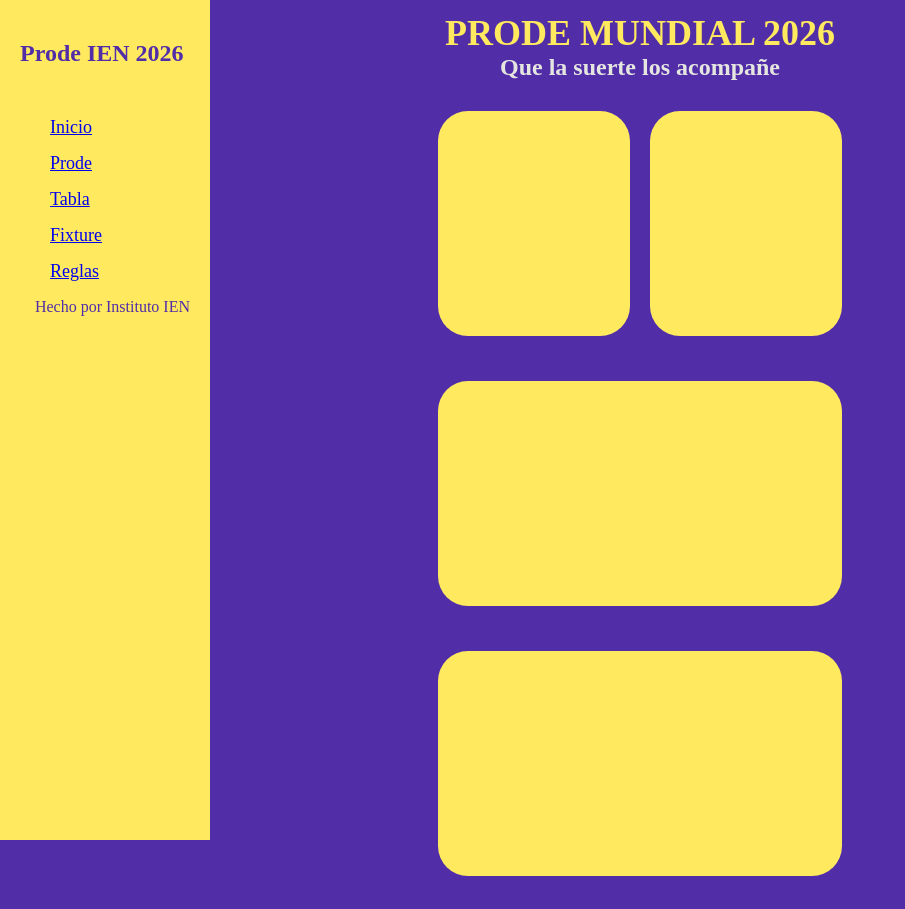
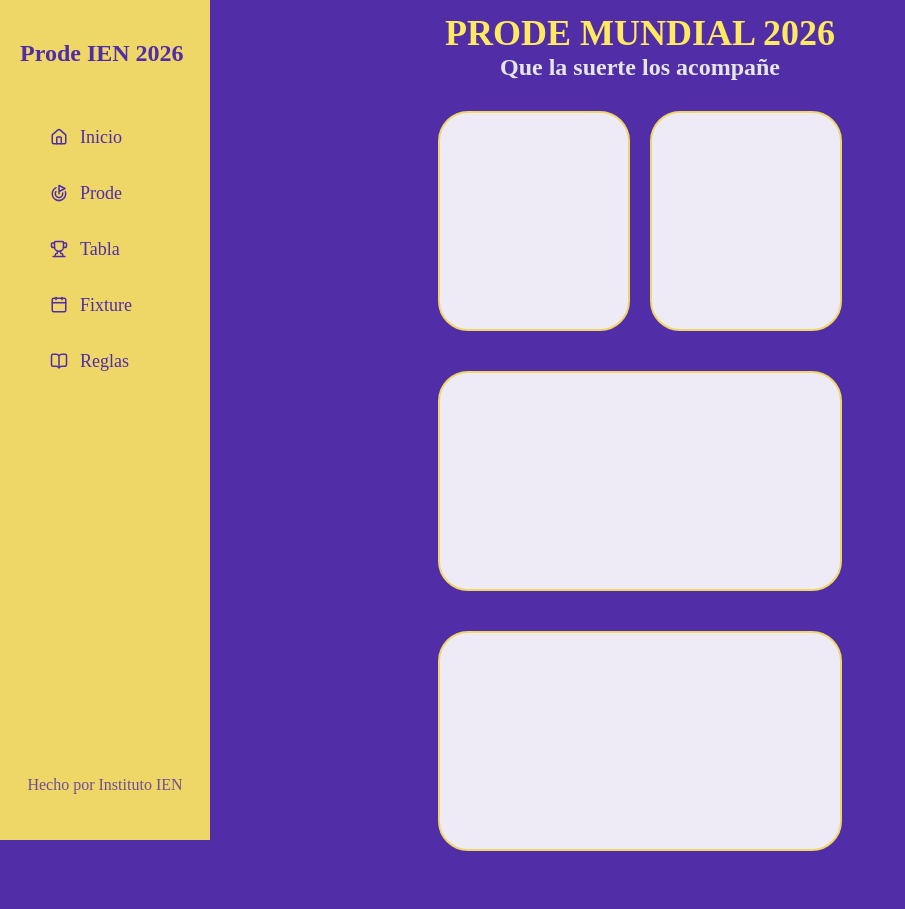
Before and after one commit to soledadfbarrios/prode, a plain HTML site: page src/html-ien/index.html in a window 1280 px wide. Shown: the whole page, without its empty margins (0-905 px from the left). After the commit the page ends 879 px from the top, so only its background shows below. Drawn offline with nearby package versions, Linux system fonts and the light colour scheme.

Commit message:
Cambio14/06

```diff
--- a/src/css/prueba.css
+++ b/src/css/prueba.css
@@ -9,11 +9,26 @@ body {
 	width: 170px;
 	height: 100vh;
 	background: #ffea5f;
+	opacity: 0.9;
 	color: #512da8;
 	padding: 20px;
 
 	display: flex;
 	flex-direction: column;
+}
+
+.sidebar a {
+	display: flex;
+	align-items: center;
+	gap: 12px;
+	text-decoration: none;
+	color: #512da8;
+	padding: 10px 0;
+}
+
+.sidebar a svg {
+	width: 18px;
+	height: 18px;
 }
 
 .sidebar nav {
@@ -26,8 +41,11 @@ body {
 	text-align: left;
 }
 .hecho {
-	display: flex;
-	justify-content: flex-end;
+	margin-top: auto;
+	text-align: center;
+	font-size: 16px;
+	opacity: 0.8;
+	padding-bottom: 10px;
 }
 .titulo {
 	font-size: 36px;
@@ -51,13 +69,15 @@ body {
 	display: flex;
 	justify-content: center;
 	width: 32%;
-	height: 250px;
+	height: 240px;
 	gap: 20px;
 	margin-top: 20px;
 }
 .contenido {
 	width: 100%;
 	height: 90%;
-	background-color: #ffea5f;
+	background-color: #ffffff;
+	border: 2px solid #ffea5f;
+	opacity: 0.9;
 	border-radius: 30px;
 }
--- a/src/html-ien/index.html
+++ b/src/html-ien/index.html
@@ -5,19 +5,41 @@
 		<meta name="viewport" content="width=device-width, initial-scale=1.0" />
 		<title>Prode Mundial 2026</title>
 		<link rel="stylesheet" href="../css/prueba.css" />
+        <script src="https://unpkg.com/lucide@latest"></script>
 	</head>
 
 	<body>
 		<aside class="sidebar">
 			<h2>Prode IEN 2026</h2>
 
-			<nav>
-				<a href="index.html">Inicio</a>
-				<a href="partidos.html">Prode</a>
-				<a href="posiciones.html">Tabla</a>
-				<a href="fixture.html">Fixture</a>
-				<a href="reglas.html">Reglas</a>
-			</nav>
+            <nav>
+                <a href="index.html">
+                    <i data-lucide="house"></i>
+                    <span>Inicio</span>
+                </a>
+
+                <a href="prode.html">
+                    <i data-lucide="goal"></i>
+                    <span>Prode</span>
+                </a>
+
+                <a href="posiciones.html">
+                    <i data-lucide="trophy"></i>
+                    <span>Tabla</span>
+                </a>
+
+                <a href="fixture.html">
+                    <i data-lucide="calendar"></i>
+                    <span>Fixture</span>
+                </a>
+
+                <a href="reglas.html">
+                    <i data-lucide="book-open"></i>
+                    <span>Reglas</span>
+                </a>
+            </nav>
+
+
 			<div class="hecho">
 				<p>Hecho por Instituto IEN</p>
 			</div>
@@ -39,5 +61,8 @@
 			</div>
 
 		</div>
+		<script>
+        lucide.createIcons();
+        </script>
 	</body>
 </html>
```
